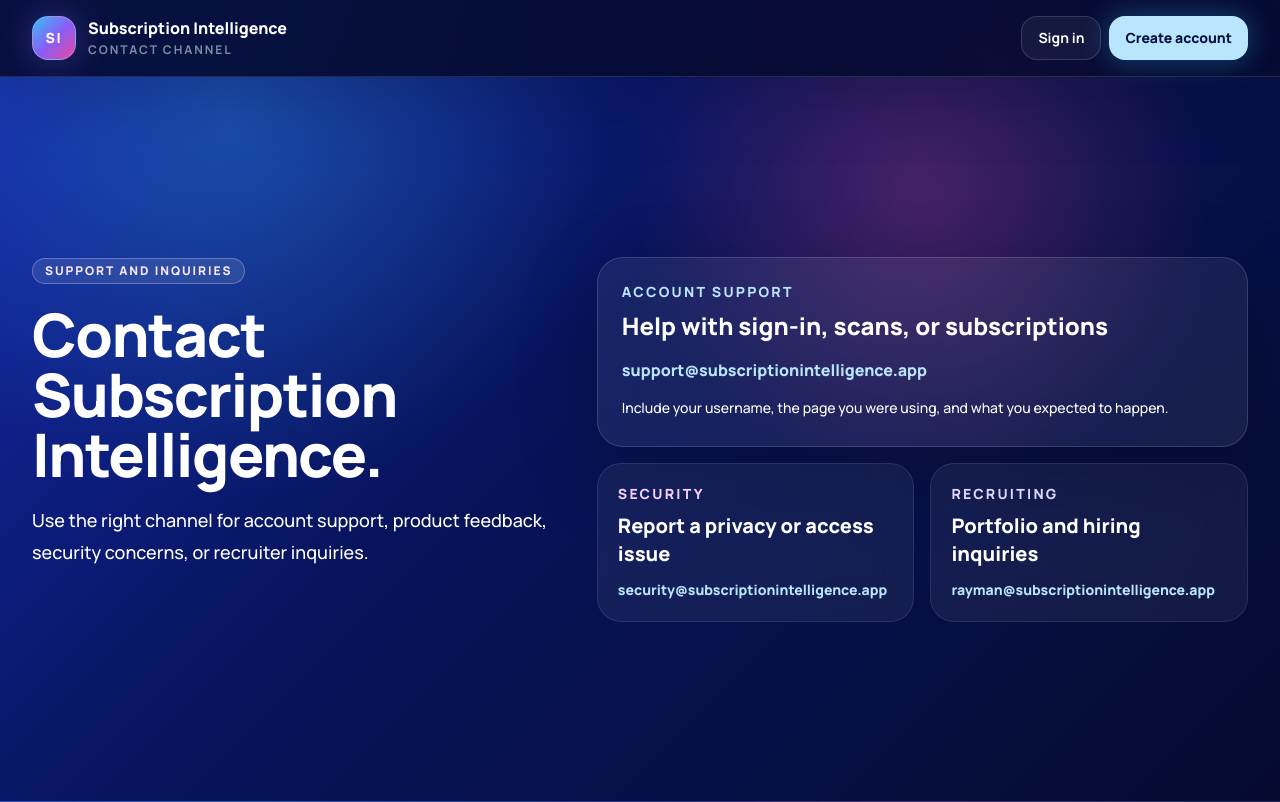
After one commit to raymansarowa976/Subscription-Intelligence, a Django app: page /contact/ in a window 1280 px wide. The commit adds this page. Run offline with Django 5.2, Linux system fonts and the light colour scheme; some libraries are stand-ins or nearby versions.

Commit message:
added contact page, might need to make smal changes to it later

```diff
--- a/config/urls.py
+++ b/config/urls.py
@@ -5,8 +5,12 @@ from django.urls import path, include
 def landing_page(request):
     return render(request, "landing.html")
 
+def contact_page(request):
+    return render(request, "contact.html")
+
 urlpatterns = [
     path('', landing_page, name='home'),
+    path('contact/', contact_page, name='contact'),
     path('admin/', admin.site.urls),  # Keep this one
     path('dashboard/', include('subscriptions.urls')),
     path('transactions/', include(('subscriptions.transaction_urls', 'transactions'), namespace='transactions')),
--- /dev/null
+++ b/templates/contact.html
@@ -0,0 +1,58 @@
+{% extends "base.html" %}
+
+{% block title %}Contact | Subscription Intelligence{% endblock %}
+{% block body_class %}future-page bg-[#050b2f] text-white{% endblock %}
+
+{% block content %}
+<header class="app-scroll-header border-b border-white/10 bg-[#050b2f]/82 backdrop-blur-xl" data-scroll-header>
+    <div class="mx-auto flex max-w-7xl items-center justify-between gap-4 px-4 py-4 md:px-6 lg:px-8">
+        <a class="flex min-w-0 items-center gap-3" href="{% url 'home' %}" aria-label="Subscription Intelligence home">
+            <span class="grid h-11 w-11 shrink-0 place-items-center rounded-2xl border border-cyan-200/30 bg-[linear-gradient(135deg,#38bdf8,#8b5cf6_52%,#ec4899)] text-sm font-extrabold tracking-[0.12em] text-white shadow-[0_0_32px_rgba(139,92,246,0.34)]">SI</span>
+            <span class="min-w-0">
+                <span class="block text-base font-extrabold leading-5 text-white">Subscription Intelligence</span>
+                <span class="mt-1 block text-xs font-bold uppercase tracking-[0.16em] text-sky-100/55">Contact channel</span>
+            </span>
+        </a>
+        <nav class="flex items-center gap-2">
+            {% if request.user.is_authenticated %}
+            <a class="inline-flex min-h-11 items-center justify-center rounded-2xl bg-sky-200 px-4 py-2.5 text-sm font-extrabold text-[#071042] shadow-[0_0_28px_rgba(56,189,248,0.34)] transition hover:-translate-y-0.5 hover:bg-white" href="{% url 'dashboard' %}">Open dashboard</a>
+            {% else %}
+            <a class="inline-flex min-h-11 items-center justify-center rounded-2xl border border-white/15 bg-white/5 px-4 py-2.5 text-sm font-bold text-white transition hover:border-sky-300/50 hover:text-sky-100" href="{% url 'accounts:login' %}">Sign in</a>
+            <a class="inline-flex min-h-11 items-center justify-center rounded-2xl bg-sky-200 px-4 py-2.5 text-sm font-extrabold text-[#071042] shadow-[0_0_28px_rgba(56,189,248,0.34)] transition hover:-translate-y-0.5 hover:bg-white" href="{% url 'accounts:signup' %}">Create account</a>
+            {% endif %}
+        </nav>
+    </div>
+</header>
+
+<main class="relative overflow-hidden border-b border-white/10 bg-[radial-gradient(circle_at_72%_16%,rgba(236,72,153,0.28),transparent_26%),radial-gradient(circle_at_18%_6%,rgba(56,189,248,0.28),transparent_30%),linear-gradient(135deg,#1428a8_0%,#07145c_42%,#050b2f_100%)]">
+    <div class="mx-auto grid min-h-[calc(100vh-76px)] max-w-7xl content-center gap-8 px-4 py-12 md:px-6 lg:grid-cols-[minmax(0,0.9fr)_minmax(0,1.1fr)] lg:px-8">
+        <section class="max-w-2xl">
+            <p class="inline-flex rounded-full border border-fuchsia-200/30 bg-white/10 px-3 py-1 text-xs font-extrabold uppercase tracking-[0.16em] text-fuchsia-100">Support and inquiries</p>
+            <h1 class="mt-5 text-5xl font-extrabold leading-[1.02] tracking-tight text-white md:text-6xl">Contact Subscription Intelligence.</h1>
+            <p class="mt-5 max-w-xl text-lg font-medium leading-8 text-sky-50/74">Use the right channel for account support, product feedback, security concerns, or recruiter inquiries.</p>
+        </section>
+
+        <section class="grid gap-4" aria-label="Contact information">
+            <article class="rounded-[26px] border border-white/15 bg-white/[0.07] p-6 shadow-[0_24px_80px_rgba(0,0,0,0.24)] backdrop-blur-xl">
+                <p class="text-sm font-extrabold uppercase tracking-[0.16em] text-sky-200">Account support</p>
+                <h2 class="mt-2 text-2xl font-extrabold text-white">Help with sign-in, scans, or subscriptions</h2>
+                <a class="mt-4 inline-flex break-all text-base font-extrabold text-sky-200 transition hover:text-white" href="mailto:support@subscriptionintelligence.app">support@subscriptionintelligence.app</a>
+                <p class="mt-3 text-sm font-medium leading-7 text-sky-50/68">Include your username, the page you were using, and what you expected to happen.</p>
+            </article>
+
+            <div class="grid gap-4 sm:grid-cols-2">
+                <article class="rounded-[24px] border border-white/10 bg-white/[0.06] p-5 backdrop-blur-xl">
+                    <p class="text-sm font-extrabold uppercase tracking-[0.16em] text-fuchsia-200">Security</p>
+                    <h2 class="mt-2 text-xl font-extrabold text-white">Report a privacy or access issue</h2>
+                    <a class="mt-3 inline-flex break-all text-sm font-extrabold text-sky-200 transition hover:text-white" href="mailto:security@subscriptionintelligence.app">security@subscriptionintelligence.app</a>
+                </article>
+                <article class="rounded-[24px] border border-white/10 bg-white/[0.06] p-5 backdrop-blur-xl">
+                    <p class="text-sm font-extrabold uppercase tracking-[0.16em] text-violet-200">Recruiting</p>
+                    <h2 class="mt-2 text-xl font-extrabold text-white">Portfolio and hiring inquiries</h2>
+                    <a class="mt-3 inline-flex break-all text-sm font-extrabold text-sky-200 transition hover:text-white" href="mailto:rayman@subscriptionintelligence.app">rayman@subscriptionintelligence.app</a>
+                </article>
+            </div>
+        </section>
+    </div>
+</main>
+{% endblock %}
--- a/templates/subscriptions/app_shell.html
+++ b/templates/subscriptions/app_shell.html
@@ -69,6 +69,10 @@
                 <span class="block text-sm font-extrabold text-ink">Account settings</span>
                 <span class="mt-1 block text-xs leading-5 text-stone-600">Security, username, and account controls.</span>
             </a>
+            <a class="rounded-2xl border border-black/10 bg-stone-50 px-4 py-3.5 shadow-sm transition hover:border-pine hover:bg-white" href="{% url 'contact' %}">
+                <span class="block text-sm font-extrabold text-ink">Contact support</span>
+                <span class="mt-1 block text-xs leading-5 text-stone-600">Support, security, and recruiter inquiries.</span>
+            </a>
             <a class="rounded-2xl border border-rose-200 bg-rose-50 px-4 py-3.5 text-sm font-extrabold text-rose-700 transition hover:bg-rose-100" href="{% url 'accounts:cancel_verification' %}">Log out</a>
         </div>
     </div>
```
Also changed, not shown: templates/landing.html (+9 -5 lines), static/css/tailwind.css.
